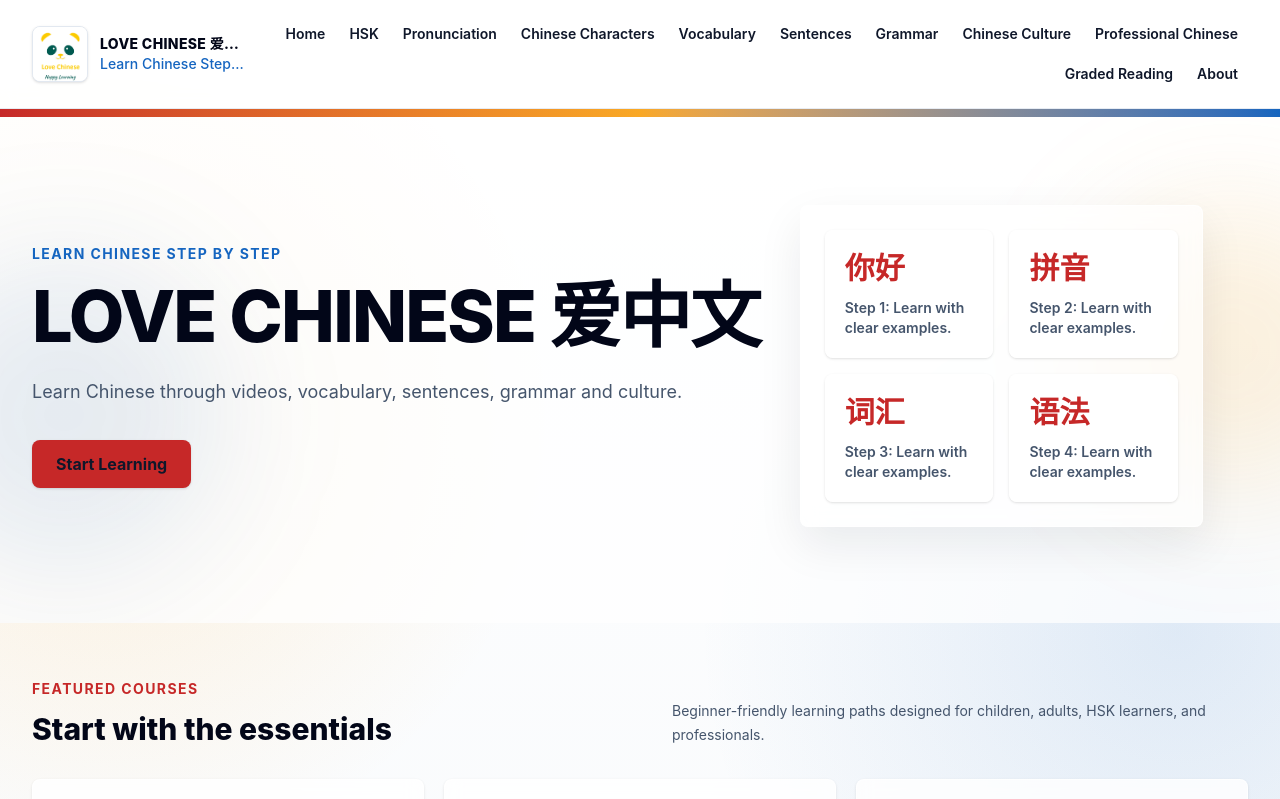
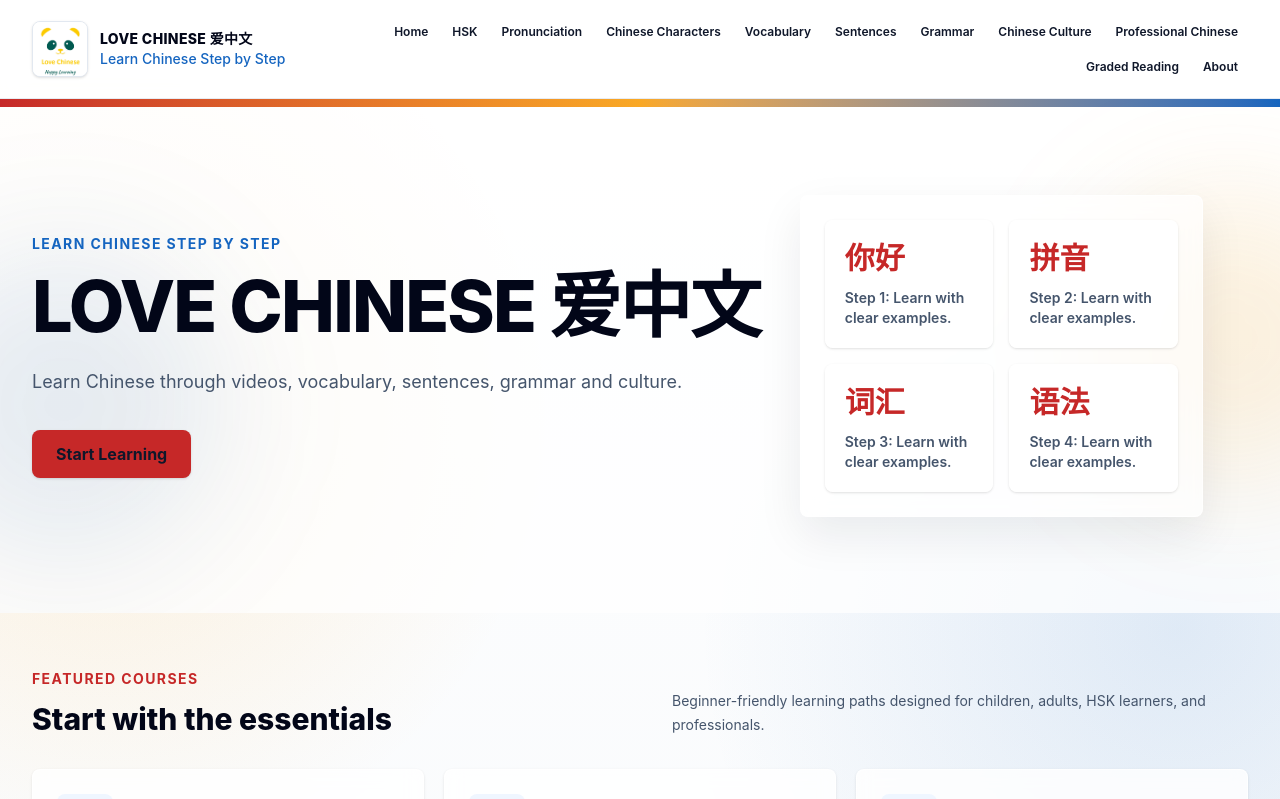
Before and after one commit to zhangsuo1986-rgb/lovechinese520, a Next.js app: page / in a window 1280 px wide. Shown: the top 799 px of the page. Built offline with nearby package versions, Linux system fonts and the light colour scheme.

Commit message:
Show desktop navigation earlier

```diff
--- a/components/Navbar.tsx
+++ b/components/Navbar.tsx
@@ -9,10 +9,10 @@ export function Navbar() {
 
   return (
     <header className="sticky top-0 z-50 border-b border-slate-200/80 bg-white/90 backdrop-blur">
-      <nav className="mx-auto flex max-w-7xl items-center justify-between gap-4 px-4 py-4 sm:px-6 lg:px-8">
+      <nav className="mx-auto flex max-w-7xl items-center justify-between gap-3 px-4 py-4 sm:px-6 lg:px-8">
         <Link
           href="/"
-          className="flex min-w-0 max-w-[250px] items-center gap-3 sm:max-w-[310px]"
+          className="flex min-w-0 max-w-[235px] items-center gap-3 lg:max-w-[285px]"
           aria-label="LOVE CHINESE home"
         >
           <span className="grid h-12 w-12 shrink-0 overflow-hidden rounded-lg border border-slate-200 bg-white shadow-sm sm:h-14 sm:w-14">
@@ -34,7 +34,7 @@ export function Navbar() {
 
         <button
           type="button"
-          className="inline-flex h-11 w-11 shrink-0 items-center justify-center rounded-lg border border-slate-200 bg-white text-slate-900 xl:hidden"
+          className="inline-flex h-11 w-11 shrink-0 items-center justify-center rounded-lg border border-slate-200 bg-white text-slate-900 md:hidden"
           aria-expanded={open}
           aria-controls="mobile-navigation"
           aria-label="Toggle navigation menu"
@@ -43,12 +43,12 @@ export function Navbar() {
           <span className="text-2xl leading-none">{open ? "×" : "☰"}</span>
         </button>
 
-        <div className="hidden min-w-0 flex-wrap items-center justify-end gap-1 xl:flex">
+        <div className="hidden min-w-0 flex-1 flex-wrap items-center justify-end gap-0.5 md:flex lg:gap-1">
           {navItems.map((item) => (
             <Link
               key={item.href}
               href={item.href}
-              className="rounded-lg px-2.5 py-2 text-sm font-semibold text-slate-700 transition hover:bg-slate-100 hover:text-brand-red"
+              className="rounded-lg px-1.5 py-2 text-[11px] font-semibold leading-tight text-slate-700 transition hover:bg-slate-100 hover:text-brand-red lg:px-2 xl:px-2.5 xl:text-xs 2xl:text-sm"
             >
               {item.label}
             </Link>
@@ -57,7 +57,7 @@ export function Navbar() {
       </nav>
 
       {open ? (
-        <div id="mobile-navigation" className="border-t border-slate-200 bg-white/95 px-4 py-3 backdrop-blur xl:hidden">
+        <div id="mobile-navigation" className="border-t border-slate-200 bg-white/95 px-4 py-3 backdrop-blur md:hidden">
           <div className="mx-auto grid max-w-7xl gap-1">
             {navItems.map((item) => (
               <Link
```
